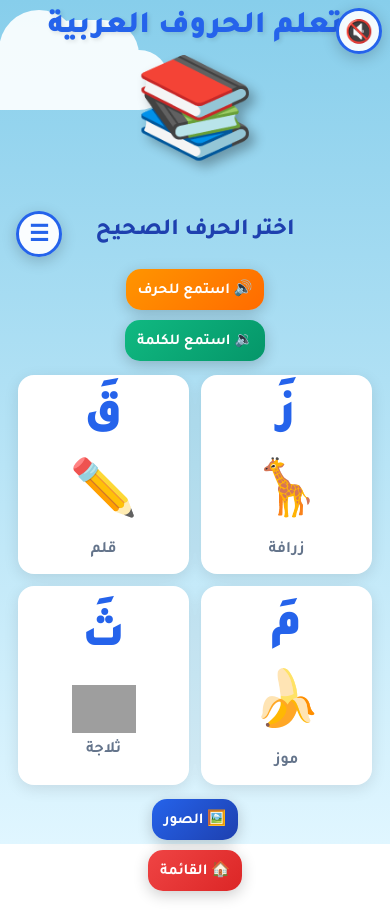
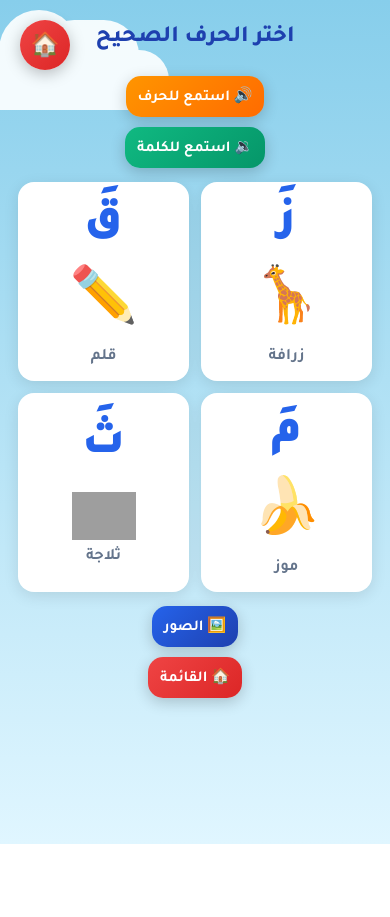
Before and after one commit to mohamedelkdy-cell/Arabic-alphabet-game, a website: page index.html in a window 390 px wide. Both pictures are taken after a click on the button "🎮 لعبة الاختيار". After the commit the page ends 844 px from the top, so only its background shows below. Drawn offline with Linux system fonts and the light colour scheme; grey boxes are pictures that could not be loaded.

Commit message:
إخفاء عنوان الصفحة والكتب فعلياً داخل الشاشات الداخلية، ضبط زر المنزل الأحمر مقابل زر الموسيقى، ونقل أزرار الصوت فوق صورة الحرف

```diff
--- a/index.html
+++ b/index.html
@@ -38,27 +38,22 @@
 
             <div id="gameScreen" class="screen">
                 <div class="game-toolbar">
-                    <button class="screen-menu-button" onclick="backToMenu()" aria-label="القائمة">☰</button>
+                    <button class="screen-menu-button" onclick="backToMenu()" aria-label="العودة للقائمة">🏠</button>
                     <div class="screen-title">اختر الحرف الصحيح</div>
                 </div>
-
                 <div class="game-controls-top">
                     <button class="btn btn-orange" onclick="playCurrentLetter()">🔊 استمع للحرف</button>
                     <button class="btn btn-green" onclick="playCurrentWord()">🔉 استمع للكلمة</button>
                 </div>
-
                 <div id="choices" class="choices"></div>
-
                 <div id="drawingPrompt" class="drawing-prompt hidden">
                     <span>أحسنت! هل تريد التدرب على كتابة الحرف؟</span>
                     <button class="btn btn-orange btn-small" onclick="openDrawingMode()">✏️ ارسم الحرف</button>
                 </div>
-
                 <div class="game-controls-bottom">
                     <button class="btn btn-blue" onclick="toggleImages()">🖼️ الصور</button>
                     <button class="btn btn-red" onclick="backToMenu()">🏠 القائمة</button>
                 </div>
-
                 <section id="drawingArea" class="drawing-area hidden" aria-label="منطقة رسم الحرف">
                     <button class="drawing-close" onclick="closeDrawingMode()" aria-label="إغلاق الرسم">×</button>
                     <h2 class="draw-title">ارسم الحرف <span id="currentLetterDisplay"></span></h2>
@@ -70,23 +65,22 @@
                         <button class="btn btn-small btn-blue" onclick="closeDrawingMode()">↩️ العودة للسؤال</button>
                     </div>
                 </section>
-
                 <div id="fireworks" class="fireworks"></div>
             </div>
 
             <div id="learningScreen" class="screen">
-                <button class="screen-menu-button" onclick="backToMenu()" aria-label="القائمة">☰</button>
+                <button class="screen-menu-button" onclick="backToMenu()" aria-label="العودة للقائمة">🏠</button>
                 <div class="learning-content">
                     <div class="letter-display" id="learningLetter"></div>
                     <div class="word-display" id="learningWord"></div>
-                    <div class="emoji-display" id="learningEmoji"></div>
-                    <div class="image-display" id="learningImage"></div>
-
+                    <!-- أزرار الصوت أعلى صورة الحرف -->
                     <div class="controls learning-controls">
                         <button class="btn btn-orange" onclick="playLearningLetter()">🔊 الحرف</button>
                         <button class="btn btn-green" onclick="playLearningWord()">🔉 الكلمة</button>
                     </div>
-
+                    <div class="emoji-display" id="learningEmoji"></div>
+                    <div class="image-display" id="learningImage"></div>
+                    <!-- السابق والتالي في الأسفل -->
                     <div class="controls learning-controls-bottom">
                         <button class="btn btn-blue" onclick="previousLetter()">السابق ➡️</button>
                         <button class="btn btn-blue" onclick="nextLetter()">⬅️ التالي</button>
@@ -95,7 +89,7 @@
             </div>
 
             <div id="harakatScreen" class="screen">
-                <button class="screen-menu-button" onclick="backToMenu()" aria-label="القائمة">☰</button>
+                <button class="screen-menu-button" onclick="backToMenu()" aria-label="العودة للقائمة">🏠</button>
                 <h2 class="harakat-title">✨ حركات الحروف ✨</h2>
                 <div id="lettersGrid" class="letters-grid"></div>
                 <div id="harakatDisplay" class="harakat-display hidden"><div class="harakat-letters" id="harakatLetters"></div></div>
--- a/responsive-ui.css
+++ b/responsive-ui.css
@@ -1,4 +1,4 @@
-/* تخطيط مستقل للنسخة التجريبية، مع أولوية كاملة لشاشات الجوال */
+/* تخطيط النسخة المعدلة مع الحفاظ على توزيع الصفحة الأولى */
 :root { --safe-bottom: env(safe-area-inset-bottom, 0px); }
 html, body { min-height: 100%; }
 body { min-height: 100svh; overflow-x: hidden; }
@@ -6,168 +6,52 @@ body { min-height: 100svh; overflow-x: hidden; }
 .app-header { position: relative; }
 .app-header.hidden { display: none !important; }
 .title { line-height: 1.15; }
-
-.screen {
-    position: relative;
-    min-height: 100%;
-}
-
+.screen { position: relative; min-height: 100%; }
 .screen-menu-button {
-    position: absolute;
-    top: 6px;
-    left: 12px;
-    width: 50px;
-    height: 50px;
+    position: fixed;
+    top: 20px;
+    left: 20px;
+    width: 60px;
+    height: 60px;
     border-radius: 50%;
-    border: 3px solid #2563EB;
-    background: rgba(255,255,255,.95);
-    color: #2563EB;
-    font-size: 1.7rem;
-    font-weight: 800;
+    border: 0;
+    background: linear-gradient(135deg, #EF4444 0%, #DC2626 100%);
+    color: white;
+    font-size: 1.8rem;
     line-height: 1;
     display: flex;
     align-items: center;
     justify-content: center;
-    box-shadow: 0 4px 15px rgba(0,0,0,.2);
+    box-shadow: 0 4px 15px rgba(0,0,0,.25);
     cursor: pointer;
-    z-index: 10;
+    z-index: 1001;
 }
-
-.game-toolbar {
-    position: relative;
-    display: flex;
-    align-items: center;
-    justify-content: center;
-    min-height: 56px;
-    margin: 0 auto 10px;
-    max-width: 760px;
-}
-
-.screen-title {
-    font-size: clamp(1.5rem, 4vw, 2.1rem);
-    color: #1E40AF;
-    font-weight: 800;
-    text-align: center;
-    line-height: 1.2;
-}
-
-.game-controls-top, .game-controls-bottom {
-    display: flex;
-    align-items: center;
-    justify-content: center;
-    gap: 10px;
-    margin: 10px auto;
-    max-width: 760px;
-}
-
-.choices {
-    width: min(100%, 720px);
-    gap: 12px;
-    margin: 14px auto;
-}
-
-.choice-card {
-    min-height: clamp(130px, 23vh, 205px);
-    padding: 14px;
-}
-
+.game-toolbar { display:flex; align-items:center; justify-content:center; min-height:56px; margin:0 auto 10px; max-width:760px; }
+.screen-title { font-size:clamp(1.5rem,4vw,2.1rem); color:#1E40AF; font-weight:800; text-align:center; line-height:1.2; }
+.game-controls-top, .game-controls-bottom { display:flex; align-items:center; justify-content:center; gap:10px; margin:10px auto; max-width:760px; }
+.choices { width:min(100%,720px); gap:12px; margin:14px auto; }
+.choice-card { min-height:clamp(130px,23vh,205px); padding:14px; }
 .choice-card img { max-width:64px; max-height:64px; }
-
-.drawing-prompt {
-    display:flex;
-    align-items:center;
-    justify-content:center;
-    gap:14px;
-    flex-wrap:wrap;
-    width:min(100%,720px);
-    margin:12px auto;
-    padding:12px 16px;
-    border-radius:18px;
-    background:rgba(255,255,255,.88);
-    color:#1e40af;
-    font-weight:700;
-    box-shadow:0 4px 15px rgba(0,0,0,.1);
-}
-
+.drawing-prompt { display:flex; align-items:center; justify-content:center; gap:14px; flex-wrap:wrap; width:min(100%,720px); margin:12px auto; padding:12px 16px; border-radius:18px; background:rgba(255,255,255,.88); color:#1e40af; font-weight:700; box-shadow:0 4px 15px rgba(0,0,0,.1); }
 .drawing-prompt.hidden { display:none; }
-
-.drawing-area {
-    position: fixed;
-    inset: max(10px,env(safe-area-inset-top,0px)) 10px max(10px,var(--safe-bottom));
-    z-index: 2000;
-    width: auto;
-    max-width: none;
-    height: auto;
-    max-height: calc(100svh - 20px);
-    overflow: auto;
-    margin: 0;
-    padding: clamp(18px,4vw,32px);
-    display: flex;
-    flex-direction: column;
-    justify-content: center;
-}
-
-.drawing-close {
-    position: absolute;
-    inset-block-start: 10px;
-    inset-inline-start: 14px;
-    border: 0;
-    background: #fee2e2;
-    color: #b91c1c;
-    border-radius: 50%;
-    width: 38px;
-    height: 38px;
-    font-size: 27px;
-    cursor: pointer;
-    line-height: 1;
-}
-
+.drawing-area { position:fixed; inset:max(10px,env(safe-area-inset-top,0px)) 10px max(10px,var(--safe-bottom)); z-index:2000; width:auto; max-width:none; height:auto; max-height:calc(100svh - 20px); overflow:auto; margin:0; padding:clamp(18px,4vw,32px); display:flex; flex-direction:column; justify-content:center; }
+.drawing-close { position:absolute; inset-block-start:10px; inset-inline-start:14px; border:0; background:#fee2e2; color:#b91c1c; border-radius:50%; width:38px; height:38px; font-size:27px; cursor:pointer; line-height:1; }
 .draw-help { text-align:center; color:#64748b; margin:-10px 0 12px; }
 #letterCanvas { width:100%; height:min(40svh,300px); min-height:180px; }
 .draw-controls { flex-wrap:wrap; }
-
-.learning-content {
-    margin-top: 12px;
-    padding: 18px 14px 10px;
-    max-width: 600px;
-}
-
-.learning-controls,
-.learning-controls-bottom {
-    display:flex;
-    justify-content:center;
-    align-items:center;
-    gap: 8px;
-    flex-wrap: wrap;
-    margin-top: 12px;
-}
-
-.learning-controls .btn,
-.learning-controls-bottom .btn {
-    flex: 1;
-    min-width: 120px;
-}
-
-.harakat-title {
-    margin-top: 12px;
-    margin-bottom: 8px;
-}
-
+.learning-content { margin-top:12px; padding:18px 14px 10px; max-width:600px; }
+.learning-controls, .learning-controls-bottom { display:flex; justify-content:center; align-items:center; gap:8px; flex-wrap:wrap; margin-top:12px; }
+.learning-controls .btn, .learning-controls-bottom .btn { flex:1; min-width:120px; }
+.harakat-title { margin-top:12px; margin-bottom:8px; }
 @media (max-width:600px) {
   .container { width:calc(100% - 16px); padding-top:10px; }
   .title { font-size:clamp(1.8rem,8vw,2.6rem); margin-bottom:4px; }
   .main-screen-icon { font-size:clamp(5rem,25vw,8rem); margin:4px 0 18px; }
-  .music-toggle { top:8px; right:8px; width:46px; height:46px; font-size:1.4rem; }
+  .music-toggle { top:20px; right:20px; width:50px; height:50px; font-size:1.5rem; }
   .main-menu-buttons { gap:12px; margin:18px auto; }
   .main-menu-buttons .btn { font-size:1.2rem; padding:14px 18px; }
-  .screen-menu-button {
-      top: 8px;
-      left: 8px;
-      width: 46px;
-      height: 46px;
-      font-size: 1.4rem;
-  }
-  .screen-title { font-size: 1.45rem; }
+  .screen-menu-button { top:20px; left:20px; width:50px; height:50px; font-size:1.45rem; }
+  .screen-title { font-size:1.45rem; }
   .game-controls-top .btn, .game-controls-bottom .btn { padding:10px 12px; font-size:.95rem; }
   .choice-card { min-height:clamp(125px,20svh,175px); border-radius:16px; }
   .choice-letter { font-size:clamp(2.4rem,12vw,3.7rem); }
@@ -186,7 +70,6 @@ body { min-height: 100svh; overflow-x: hidden; }
   .learning-controls .btn, .learning-controls-bottom .btn { padding:10px 11px; font-size:.9rem; }
   .letters-grid { padding:8px 0; }
 }
-
 @media (max-height:650px) and (min-width:601px) {
   .main-screen-icon { font-size:6rem; margin:0 0 10px; }
   .title { font-size:2.8rem; }
--- a/ui-enhancements.js
+++ b/ui-enhancements.js
@@ -1,10 +1,32 @@
-// في هذه النسخة الرسم اختياري ويفتح كشاشة مستقلة، حتى لا يضطر طفل الجوال للتمرير.
+// في هذه النسخة الرسم اختياري ويفتح كشاشة مستقلة، كما يتم إخفاء عنوان الصفحة
+// ورمز الكتب عند الانتقال إلى أي شاشة داخلية.
 (() => {
     const prompt = document.getElementById('drawingPrompt');
     const drawingArea = document.getElementById('drawingArea');
+    const appHeader = document.getElementById('mainAppHeader');
     const originalShowDrawingArea = window.showDrawingArea;
     const originalNextRound = window.nextRound;
     const originalBackToMenu = window.backToMenu;
+    const originalStartGame = window.startGame;
+    const originalStartLearning = window.startLearning;
+    const originalStartHarakat = window.startHarakat;
+
+    const showMainHeader = (visible) => {
+        if (appHeader) appHeader.classList.toggle('hidden', !visible);
+    };
+
+    window.startGame = function (...args) {
+        showMainHeader(false);
+        return originalStartGame(...args);
+    };
+    window.startLearning = function (...args) {
+        showMainHeader(false);
+        return originalStartLearning(...args);
+    };
+    window.startHarakat = function (...args) {
+        showMainHeader(false);
+        return originalStartHarakat(...args);
+    };
 
     window.showDrawingArea = function () {
         if (prompt) prompt.classList.remove('hidden');
@@ -25,9 +47,10 @@
         if (prompt) prompt.classList.add('hidden');
         if (originalNextRound) originalNextRound();
     };
-    window.backToMenu = function () {
+    window.backToMenu = function (...args) {
         window.closeDrawingMode();
         if (prompt) prompt.classList.add('hidden');
-        if (originalBackToMenu) originalBackToMenu();
+        showMainHeader(true);
+        if (originalBackToMenu) return originalBackToMenu(...args);
     };
 })();
```
